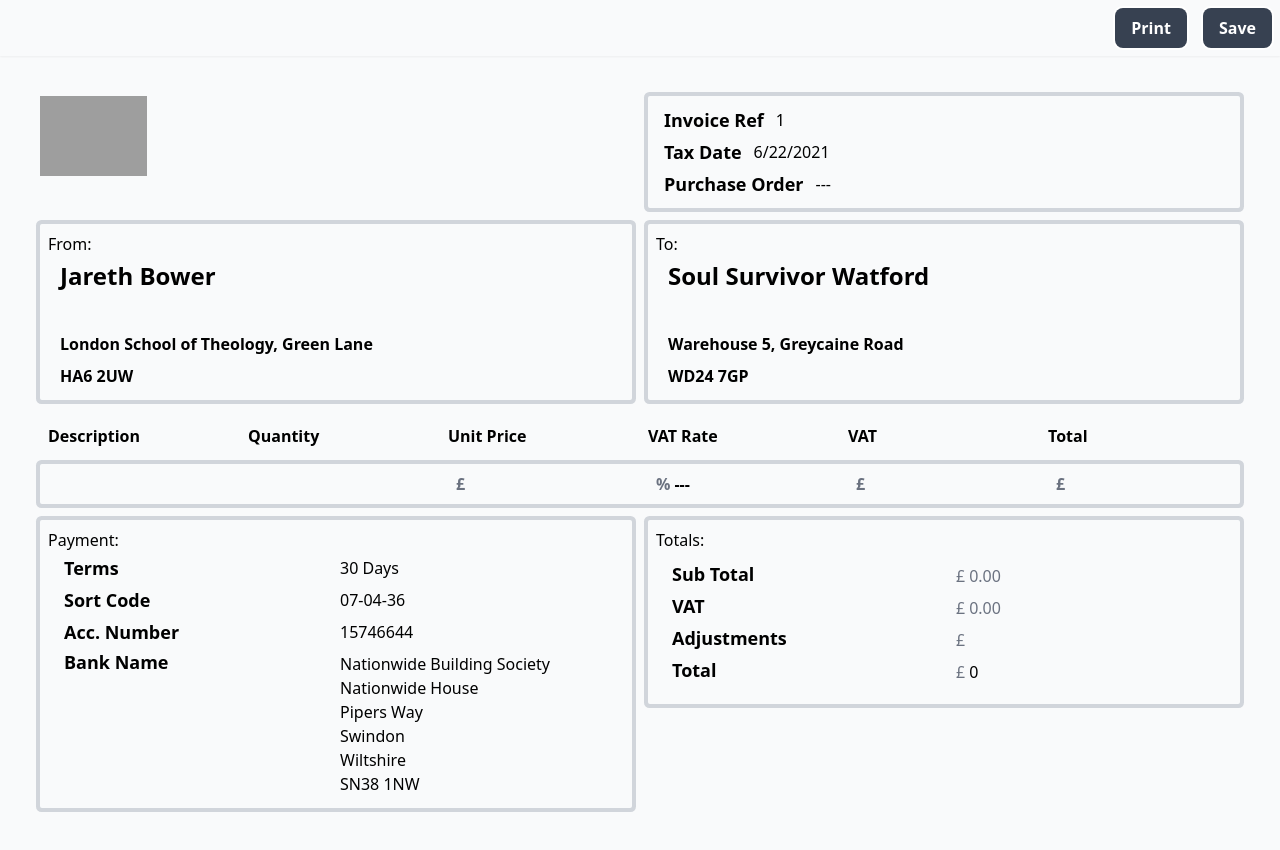
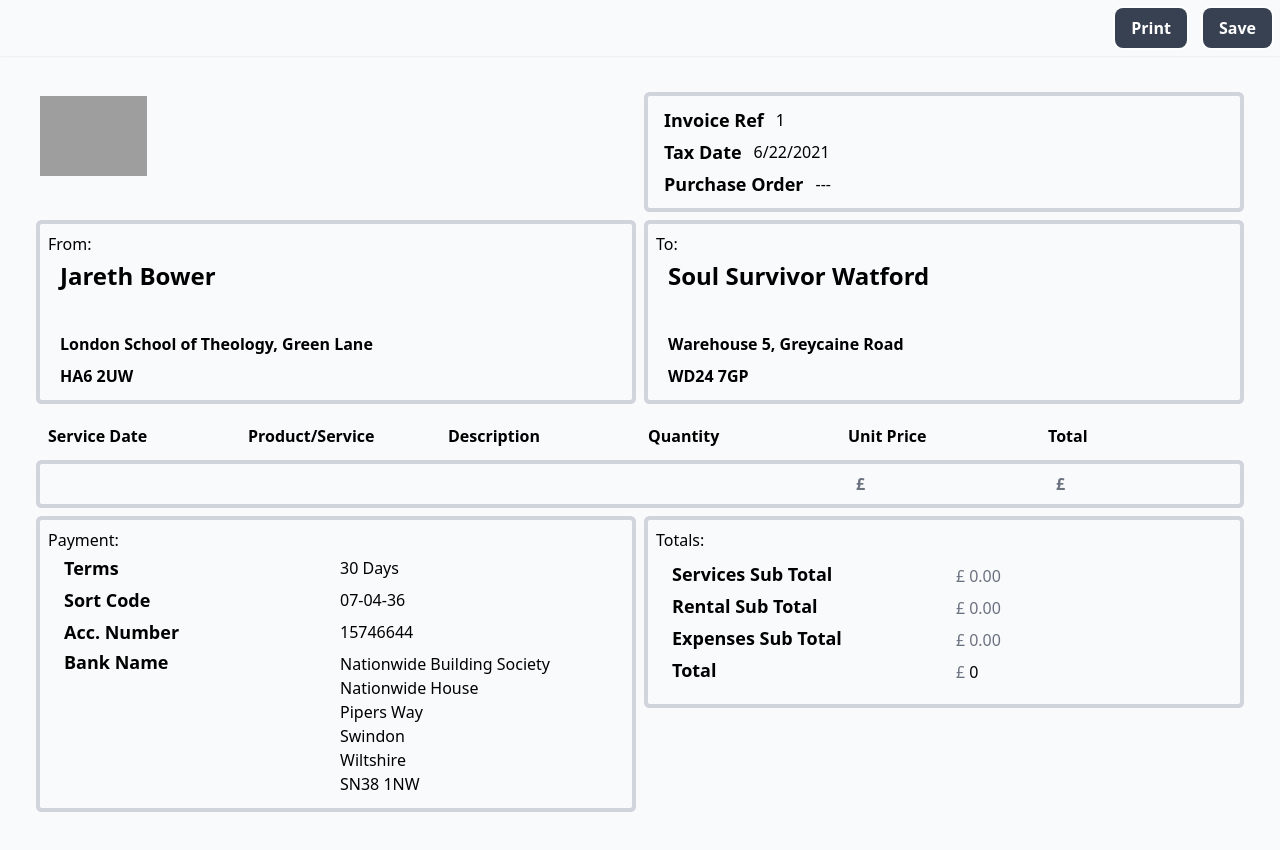
Before and after one commit to JustJarethB/invoice, a React (Create React App) app: page / in a window 1280 px wide. Shown: the top 850 px of the page. Built offline with nearby package versions, Linux system fonts and the light colour scheme; grey boxes are pictures that could not be loaded.

Commit message:
Remove VAT, Add date/name, Add split subtotals template

```diff
--- a/src/components/Invoice.js
+++ b/src/components/Invoice.js
@@ -4,13 +4,16 @@
 import LineItems from 'components/LineItems';
 import InvoiceMeta from 'components/InvoiceMeta';
 
-import { ensureFutureCurrency, formatCurrency } from 'utils';
+import { formatCurrency } from 'utils';
+// import { ensureFutureCurrency, formatCurrency } from 'utils';
 
 const newLine = () => ({
+    date: undefined,
+    name: undefined,
     description: undefined,
     qty: undefined,
     unitPrice: undefined,
-    vatRate: undefined
+    vatRate: undefined,
 })
 
 export default class extends React.PureComponent {
@@ -80,7 +83,10 @@
         const { state } = this;
         const { from, to, id, date, logo, payment, lineItems, adjustments, purchaseOrder = 0 } = state;
         const subTotal = lineItems.map(item => (item.qty * item.unitPrice) || 0).reduce((p, c) => p + c, 0);
-        const vat = lineItems.map(item => (item.qty * item.unitPrice * item.vatRate) || 0).reduce((p, c) => p + c, 0);
+        const serviceSubTotal = subTotal;
+        const rentalSubTotal = 0;
+        const expenseSubTotal = 0;
+        // const vat = lineItems.map(item => (item.qty * item.unitPrice * item.vatRate) || 0).reduce((p, c) => p + c, 0);
         return (
             <div className="container mx-auto shadow-xl min-h-screen bg-gray-50 p-8">
                 <div className="flex">
@@ -124,17 +130,25 @@
                                 <h2>Totals:</h2>
                                 <div className="p-2">
                                     <div className="flex justify-between">
-                                        <p className="font-bold text-lg px-2">Sub Total</p>
-                                        <TextInput disabled className="w-1/2 text-gray-500" prefix="£" value={formatCurrency(subTotal)} />
+                                        <p className="font-bold text-lg px-2">Services Sub Total</p>
+                                        <TextInput disabled className="w-1/2 text-gray-500" prefix="£" value={formatCurrency(serviceSubTotal)} />
                                     </div>
                                     <div className="flex justify-between">
+                                        <p className="font-bold text-lg px-2">Rental Sub Total</p>
+                                        <TextInput disabled className="w-1/2 text-gray-500" prefix="£" value={formatCurrency(rentalSubTotal)} />
+                                    </div>
+                                    <div className="flex justify-between">
+                                        <p className="font-bold text-lg px-2">Expenses Sub Total</p>
+                                        <TextInput disabled className="w-1/2 text-gray-500" prefix="£" value={formatCurrency(expenseSubTotal)} />
+                                    </div>
+                                    {/* <div className="flex justify-between">
                                         <p className="font-bold text-lg px-2">VAT</p>
                                         <TextInput className="w-1/2 text-gray-500" prefix="£" value={formatCurrency(vat)} />
-                                    </div>
-                                    <div className="flex justify-between">
+                                    </div> */}
+                                    {/* <div className="flex justify-between">
                                         <p className="font-bold text-lg px-2">Adjustments</p>
                                         <TextInput className="w-1/2 text-gray-500" onChange={v => this.setState({ adjustments: ensureFutureCurrency(v) })} prefix="£" value={adjustments} />
-                                    </div>
+                                    </div> */}
                                     <div className="flex justify-between">
                                         <p className="font-bold text-lg px-2">Total</p>
                                         <TextInput className="w-1/2" prefix="£" value={formatCurrency(subTotal + parseFloat(adjustments, 10))} />
--- a/src/components/LineItems.js
+++ b/src/components/LineItems.js
@@ -1,19 +1,21 @@
 import React from "react";
 import TextInput from "components/TextInput";
-import SelectInput from "components/SelectInput";
+// import SelectInput from "components/SelectInput";
 
 import { ensureFutureCurrency, formatCurrency } from 'utils';
 
-const getVatRates = () => ([{ label: "20", value: .2 }, { label: "5", value: .05 }, { label: "N/A", value: 0 }])
+// const getVatRates = () => ([{ label: "20", value: .2 }, { label: "5", value: .05 }, { label: "N/A", value: 0 }])
 
 export default ({ data, onChange }) => (
     <div className="p-2">
         <div className="pb-2 flex">
+            <div className="p-2 w-1/6 font-bold">Service Date</div>
+            <div className="p-2 w-1/6 font-bold">Product/Service</div>
             <div className="p-2 w-1/6 font-bold">Description</div>
             <div className="p-2 w-1/6 font-bold">Quantity</div>
             <div className="p-2 w-1/6 font-bold">Unit Price</div>
-            <div className="p-2 w-1/6 font-bold">VAT Rate</div>
-            <div className="p-2 w-1/6 font-bold">VAT</div>
+            {/* <div className="p-2 w-1/6 font-bold">VAT Rate</div>
+            <div className="p-2 w-1/6 font-bold">VAT</div> */}
             <div className="p-2 w-1/6 font-bold">Total</div>
         </div>
         <div className="ring-4 ring-gray-300 rounded-sm">
@@ -26,6 +28,12 @@
 const LineItem = ({ index, item = {}, onChange, className }) => (
     <div className={`flex ${index % 2 && "bg-gray-100"} ${className}`} >
         <div className="p-1 w-1/6">
+            <TextInput className="w-full font-bold" value={item.date} onChange={(v) => onChange({ date: v })} />
+        </div>
+        <div className="p-1 w-1/6">
+            <TextInput className="w-full font-bold" value={item.name} onChange={(v) => onChange({ name: v })} />
+        </div>
+        <div className="p-1 w-1/6">
             <TextInput className="w-full font-bold" value={item.description} onChange={(v) => onChange({ description: v })} />
         </div>
         <div className="p-1 w-1/6">
@@ -34,15 +42,15 @@
         <div className="p-1 w-1/6">
             <TextInput className="w-full font-bold" prefix="£" value={(item.unitPrice)} onChange={(v) => onChange({ unitPrice: ensureFutureCurrency(v) })} />
         </div>
-        <div className="p-1 w-1/6">
+        {/* <div className="p-1 w-1/6">
             <SelectInput className="w-full font-bold" prefix="%" value={item.vatRate} options={getVatRates()} onChange={(v) => onChange({ vatRate: v })} />
-        </div>
+        </div> */}
         {/* <div className="p-1 w-1/6">
             <TextInput className="w-full font-bold" prefix="%" value={item.vatRate * 100 || undefined} onChange={(v) => onChange({ vatRate: v / 100 })} />
         </div> */}
-        <div className="p-1 w-1/6">
+        {/* <div className="p-1 w-1/6">
             <TextInput className="w-full font-bold" prefix="£" value={formatCurrency(item.qty * item.unitPrice * item.vatRate) || undefined} />
-        </div>
+        </div> */}
         <div className="p-1 w-1/6">
             <TextInput className="w-full font-bold" prefix="£" value={formatCurrency(item.qty * item.unitPrice) || undefined} />
         </div>
```
